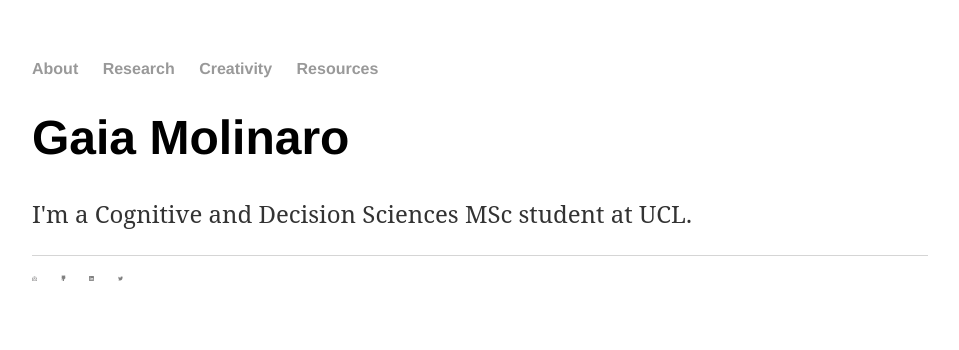
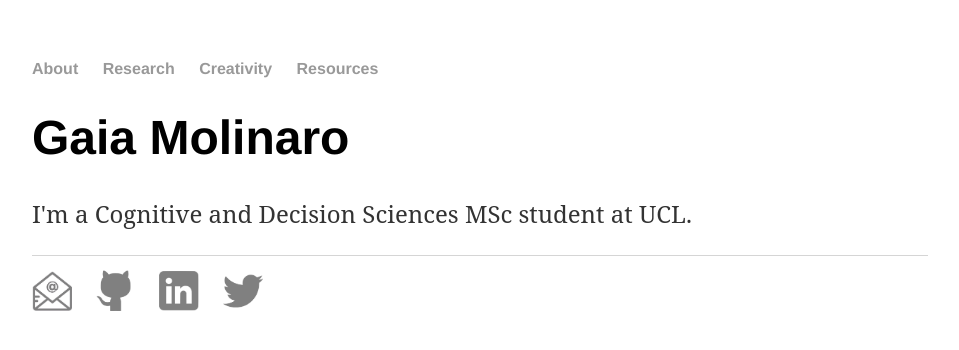
Before and after one commit to gaiamolinaro/gaiamolinaro.github.io, a Jekyll site: the page built from index.html, in a window 1280 px wide. Shown: the top 350 px of the page, without its empty margins (160-1119 px from the left). Built offline with Jekyll 4.4.1, drawn with Linux system fonts in a browser that asks for light colours.

Commit message:
Update default.html

```diff
--- a/_layouts/default.html
+++ b/_layouts/default.html
@@ -21,10 +21,10 @@
 			</div><!-- /.container -->
 			<footer>
 	    		<ul>
-	        		<li><a href="mailto:gaiamolinaro@berkeley.edu"><img src="logos/email_logo.png" alt="email" width="5"></a></li>
-	        		<li><a href="https://github.com/gaiamolinaro"><img src="logos/github_logo.png" alt="github" width="5"></a></li>
-				<li><a href="https://www.linkedin.com/in/gaiamolinaro/"><img src="logos/linkedin_logo.png" alt="linkedin" width="5"></a></li>
-				<li><a href="https://twitter.com/gaia_molinaro"><img src="logos/twitter_logo.png" alt="twitter" width="5"></a></li>
+	        		<li><a href="mailto:gaiamolinaro@berkeley.edu"><img src="logos/email_logo.png" alt="email" width="40"></a></li>
+	        		<li><a href="https://github.com/gaiamolinaro"><img src="logos/github_logo.png" alt="github" width="40"></a></li>
+				<li><a href="https://www.linkedin.com/in/gaiamolinaro/"><img src="logos/linkedin_logo.png" alt="linkedin" width="40"></a></li>
+				<li><a href="https://twitter.com/gaia_molinaro"><img src="logos/twitter_logo.png" alt="twitter" width="40"></a></li>
 				</ul>
 			</footer>
 		</body>
```
